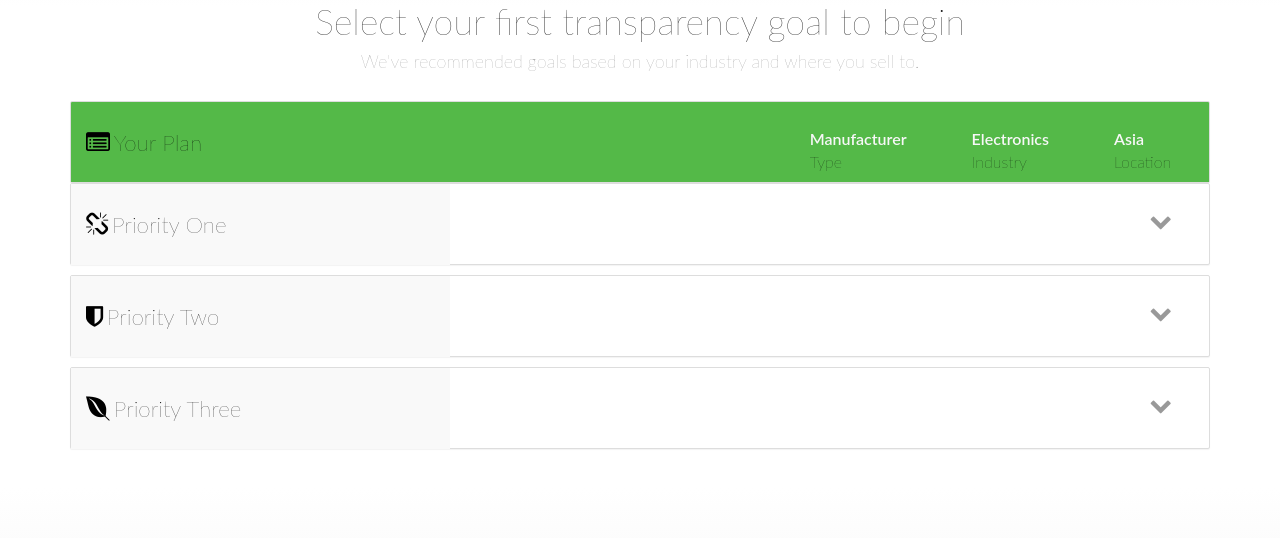
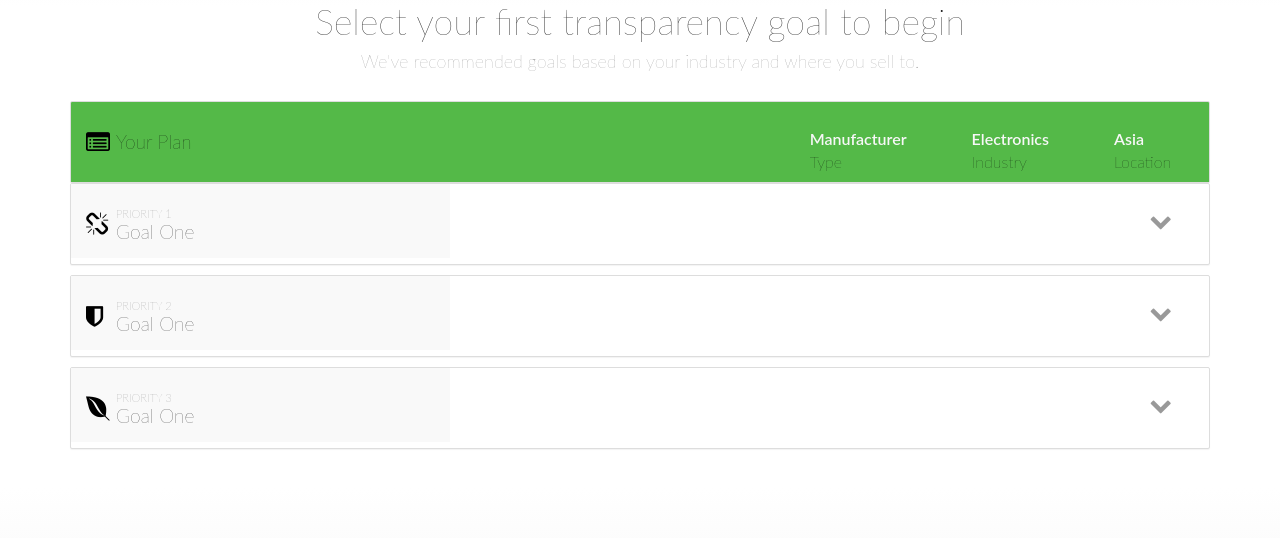
Before and after one commit to JonRichardson/SIProject, a PHP site: page / in a window 1280 px wide. Shown: the part 160-698 px from the top of the page. Run offline with PHP 8.4, Linux system fonts and the light colour scheme; some libraries are stand-ins or nearby versions.

Commit message:
added text and repositioned panel labels/icons

```diff
--- a/css/test.css
+++ b/css/test.css
@@ -352,14 +352,27 @@ td a:hover {
 
 .mainPanelLabel {
   color: black;
-  font-size: 1.4em;
+  font-size: 1.2em;
   font-weight: 100;
+  margin-top: 10px;
 }
 
 .accordion-toggle.yourPlan span {
+  color: #686868;
+  font-size: 0.7em;
+  font-weight: 100;
+  text-transform: uppercase;
+}
+
+.iconLabel {
+  margin-left: 30px;
+  margin-top: -33px;
+}
+
+.priorityName {
   color: black;
-  font-size: 1.4em;
   font-weight: 100;
+  font-size: 1.2em;
 }
 
 .greyBox1, .greyBox2, .greyBox3 {
@@ -367,7 +380,7 @@ td a:hover {
   height: 100%;
   margin-top: -10px;
   padding-top: 10px;
-  padding-bottom: 27px;
+  padding-bottom: 6px;
   transition: 0.8s;
 }
 
--- a/index.html
+++ b/index.html
@@ -108,7 +108,9 @@
               <div class="col-sm-6">
                 </br>
                 <i class="fa fa-list-alt panelIcon" aria-hidden="true"></i>
-                  <span class="mainPanelLabel"> Your Plan</span>
+                <div class="iconLabel">
+                  <p class="mainPanelLabel">Your Plan</p>
+                </div>
               </div>
               <div class="col-sm-6">
                 </br>
@@ -145,7 +147,10 @@
               <div id="priorityOneBox" class="col-sm-4 greyBox1">
               </br>
                 <i class="fa fa-chain-broken panelIcon" aria-hidden="true"></i>
-                <span>Priority One</span>
+                <div class="iconLabel">
+                  <span>Priority 1</span>
+                  <p class="priorityName">Goal One</p>
+                </div>
               </div>
               <div class="col-sm-4">
               </div>
@@ -188,7 +193,10 @@
               <div id="priorityTwoBox" class="col-sm-4 greyBox2">
               </br>
                 <i class="fa fa-shield panelIcon" aria-hidden="true"></i>
-                <span>Priority Two</span>
+                <div class="iconLabel">
+                  <span>Priority 2</span>
+                  <p class="priorityName">Goal One</p>
+                </div>
               </div>
               <div class="col-sm-4">
               </div>
@@ -213,7 +221,10 @@
               <div id="priorityThreeBox" class="col-sm-4 greyBox3">
               </br>
                 <i class="fa fa-envira panelIcon" aria-hidden="true"></i>
-                <span>Priority Three</span>
+                <div class="iconLabel">
+                  <span>Priority 3</span>
+                  <p class="priorityName">Goal One</p>
+                </div>
               </div>
               <div class="col-sm-4">
               </div>
--- a/index2.html
+++ b/index2.html
@@ -108,7 +108,9 @@
                 <div class="col-sm-6">
                 </br>
                   <i class="fa fa-list-alt panelIcon" aria-hidden="true"></i>
-                  <span class="mainPanelLabel"> Your Plan</span>
+                  <div class="iconLabel">
+                    <p class="mainPanelLabel">Your Plan</p>
+                  </div>
                 </div>
                 <div class="col-sm-6">
                 </br>
```
